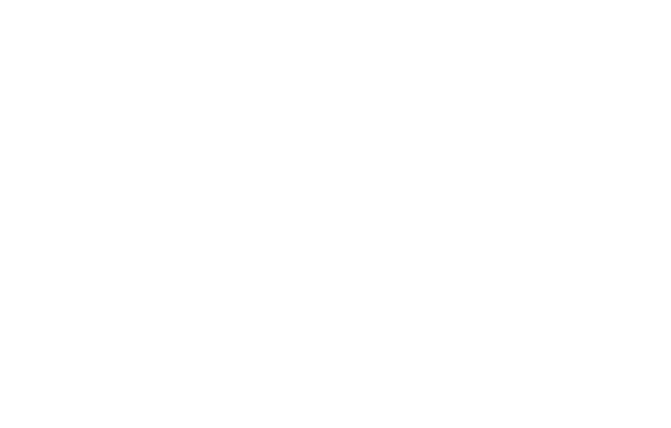
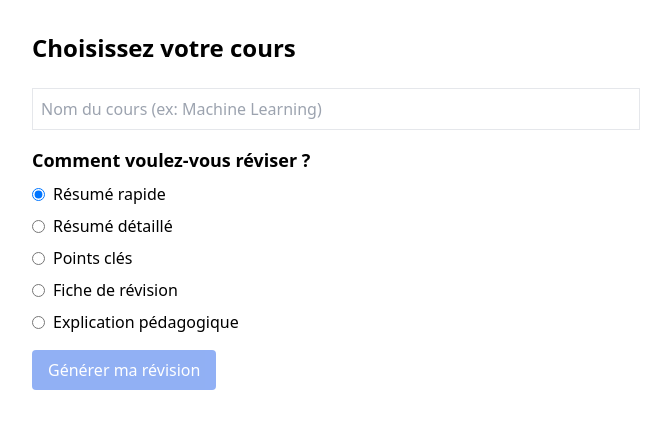
Before and after one commit to Yousra-ai-dotcom/EPFind-RAG, a Next.js app in the folder frontend/: page /revision in a window 1280 px wide. Shown: the top 428 px of the page, without its empty margins (304-975 px from the left). Built offline with nearby package versions, Linux system fonts and the light colour scheme; no server answers.

Commit message:
feat(frontend): page revision avec choix du cours et du type de resume

```diff
--- a/frontend/app/revision/page.tsx
+++ b/frontend/app/revision/page.tsx
@@ -1,17 +1,82 @@
 /**
- * Page Révision ("/revision") — Responsable : Personne 3
+ * Page Révision ("/revision")
  *
- * TODO :
  * - Sélecteur de cours
  * - Choix du type de révision (résumé rapide / détaillé / points clés / fiche / explication)
  * - Bouton "Générer ma révision" -> POST /summarize
  * - Affichage du résultat formaté
  */
 
+"use client";
+
+import { useState } from "react";
+import { generateSummary } from "@/lib/api";
+
+const SUMMARY_TYPES = [
+  { value: "resume_rapide", label: "Résumé rapide" },
+  { value: "resume_detaille", label: "Résumé détaillé" },
+  { value: "points_cles", label: "Points clés" },
+  { value: "fiche_de_revision", label: "Fiche de révision" },
+  { value: "explication_pedagogique", label: "Explication pédagogique" },
+];
+
 export default function RevisionPage() {
+  const [course, setCourse] = useState("");
+  const [summaryType, setSummaryType] = useState("resume_rapide");
+  const [result, setResult] = useState("");
+  const [loading, setLoading] = useState(false);
+
+  async function handleGenerate() {
+    setLoading(true);
+    try {
+      const data = await generateSummary(course, summaryType);
+      setResult(data.summary);
+    } catch (error) {
+      setResult("Une erreur est survenue, réessayez.");
+    } finally {
+      setLoading(false);
+    }
+  }
+
   return (
-    <main>
-      {/* TODO: interface de révision */}
+    <main className="p-8 max-w-2xl mx-auto">
+      <h1 className="text-2xl font-bold mb-6">Choisissez votre cours</h1>
+
+      <input
+        className="border p-2 w-full mb-4"
+        value={course}
+        onChange={(e) => setCourse(e.target.value)}
+        placeholder="Nom du cours (ex: Machine Learning)"
+      />
+
+      <h2 className="text-lg font-semibold mb-2">Comment voulez-vous réviser ?</h2>
+
+      <div className="flex flex-col gap-2 mb-4">
+        {SUMMARY_TYPES.map((type) => (
+          <label key={type.value} className="flex items-center gap-2">
+            <input
+              type="radio"
+              name="summaryType"
+              value={type.value}
+              checked={summaryType === type.value}
+              onChange={(e) => setSummaryType(e.target.value)}
+            />
+            {type.label}
+          </label>
+        ))}
+      </div>
+
+      <button
+        className="rounded bg-blue-600 px-4 py-2 text-white disabled:opacity-50"
+        onClick={handleGenerate}
+        disabled={loading || !course}
+      >
+        {loading ? "Génération..." : "Générer ma révision"}
+      </button>
+
+      {result && (
+        <div className="mt-6 whitespace-pre-line border-t pt-4">{result}</div>
+      )}
     </main>
   );
 }
```
